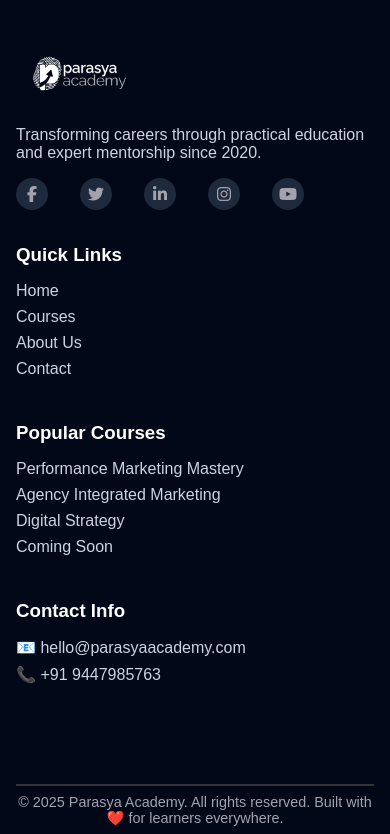
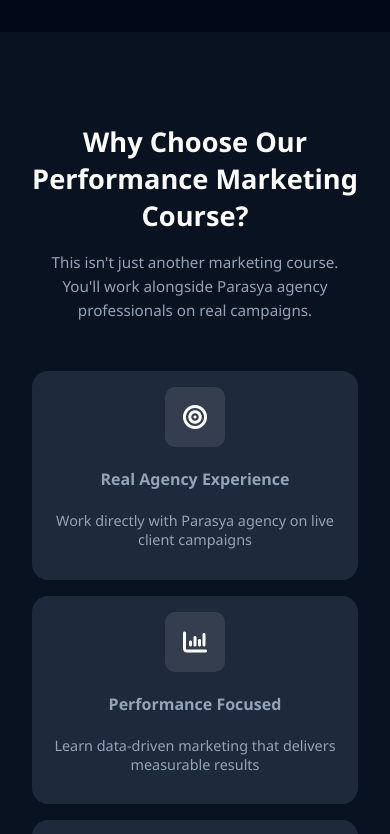
Before and after one commit to parasyadigitalhub/parasya-academy, a React (Vite) app: page /courses in a window 390 px wide. Shown: the part 831-1665 px from the top of the page. Built offline with nearby package versions, Linux system fonts and the light colour scheme.

Commit message:
choose section

```diff
--- /dev/null
+++ b/src/pages/courses/components/choose.jsx
@@ -0,0 +1,51 @@
+import './styles/choose.css'
+
+const cards = [
+    {
+        id: 1,
+        icon: '<i class="fa-solid fa-bullseye"></i>',
+        head: 'Real Agency Experience',
+        para: 'Work directly with Parasya agency on live client campaigns'
+    },
+    {
+        id: 2,
+        icon: '<i class="fa-solid fa-chart-column"></i>',
+        head: 'Performance Focused',
+        para: 'Learn data-driven marketing that delivers measurable results'
+    },
+    {
+        id: 3,
+        icon: '<i class="fa-solid fa-bolt"></i>',
+        head: 'Industry Tools',
+        para: 'Master professional tools used by top marketing agencies'
+    },
+    {
+        id: 4,
+        icon: '<i class="fa-solid fa-medal"></i>',
+        head: 'Career Ready',
+        para: 'Graduate with portfolio and agency experience for immediate employment'
+    },
+]
+
+export default function Choose() {
+    return (
+        <div className="choose container">
+            <div className="choose-headings">
+                <h3>Why Choose Our Performance Marketing Course?</h3>
+                <p>This isn't just another marketing course. You'll work
+                    alongside Parasya agency professionals on real campaigns.</p>
+            </div>
+            <div className="choose-cards">
+                {cards.map(card => (
+                    <div className="choose-card" key={card.id}>
+                        <div
+                            className="choose-icon"
+                            dangerouslySetInnerHTML={{ __html: card.icon }}
+                        />
+                        <h4>{card.head}</h4>
+                        <p>{card.para}</p>
+                    </div>
+                ))}
+            </div>        </div>
+    )
+}
--- /dev/null
+++ b/src/pages/courses/components/styles/choose.css
@@ -0,0 +1,104 @@
+.choose {
+    background-color: #091221;
+    padding: 4rem 2rem;
+    color: #94A3B8;
+    font-family: 'Segoe UI', Tahoma, Geneva, Verdana, sans-serif;
+}
+
+.choose-headings {
+    text-align: center;
+    margin-bottom: 3rem;
+    max-width: 800px;
+    margin-left: auto;
+    margin-right: auto;
+}
+
+.choose-headings h3 {
+    font-size: 2.5rem;
+    margin-bottom: 1rem;
+    color: white;
+}
+
+.choose-headings p {
+    font-size: 1.1rem;
+    line-height: 1.6;
+}
+
+.choose-cards {
+    display: grid;
+    grid-template-columns: repeat(4, 1fr);
+    gap: 1rem;
+}
+
+.choose-card {
+    background-color: #1E2A3B;
+    border-radius: 1rem;
+    padding: 1rem;
+    text-align: center;
+    transition: transform 0.3s ease, box-shadow 0.3s ease;
+}
+
+.choose-card:hover {
+    transform: translateY(-8px);
+    box-shadow: 0 0 15px rgba(255, 255, 255, 0.1);
+}
+
+.choose-icon {
+    background-color: #353E4E;
+    width: 60px;
+    height: 60px;
+    margin: 0 auto 1rem;
+    border-radius: 10px;
+    display: flex;
+    align-items: center;
+    justify-content: center;
+    font-size: 1.5rem;
+}
+
+.choose-icon i {
+    color: white;
+}
+
+@media (max-width: 992px) {
+    .choose-headings h3 {
+        font-size: 2rem;
+    }
+
+    .choose-headings p {
+        font-size: 1rem;
+    }
+
+    .choose-card h4 {
+        font-size: 1.1rem;
+    }
+
+    .choose-card p {
+        font-size: 0.95rem;
+    }
+
+    .choose-cards {
+        grid-template-columns: repeat(2, 1fr);
+    }
+}
+
+@media (max-width: 576px) {
+    .choose-headings h3 {
+        font-size: 1.7rem;
+    }
+
+    .choose-headings p {
+        font-size: 0.95rem;
+    }
+
+    .choose-card h4 {
+        font-size: 1rem;
+    }
+
+    .choose-card p {
+        font-size: 0.9rem;
+    }
+
+    .choose-cards {
+        grid-template-columns: 1fr;
+    }
+}
--- a/src/pages/courses/performance.jsx
+++ b/src/pages/courses/performance.jsx
@@ -1,9 +1,11 @@
+import Choose from "./components/choose";
 import First from "./components/first";
 
 export default function Performance() {
     return (
         <div>
             <First />
+            <Choose />
         </div>
     )
 }
```
